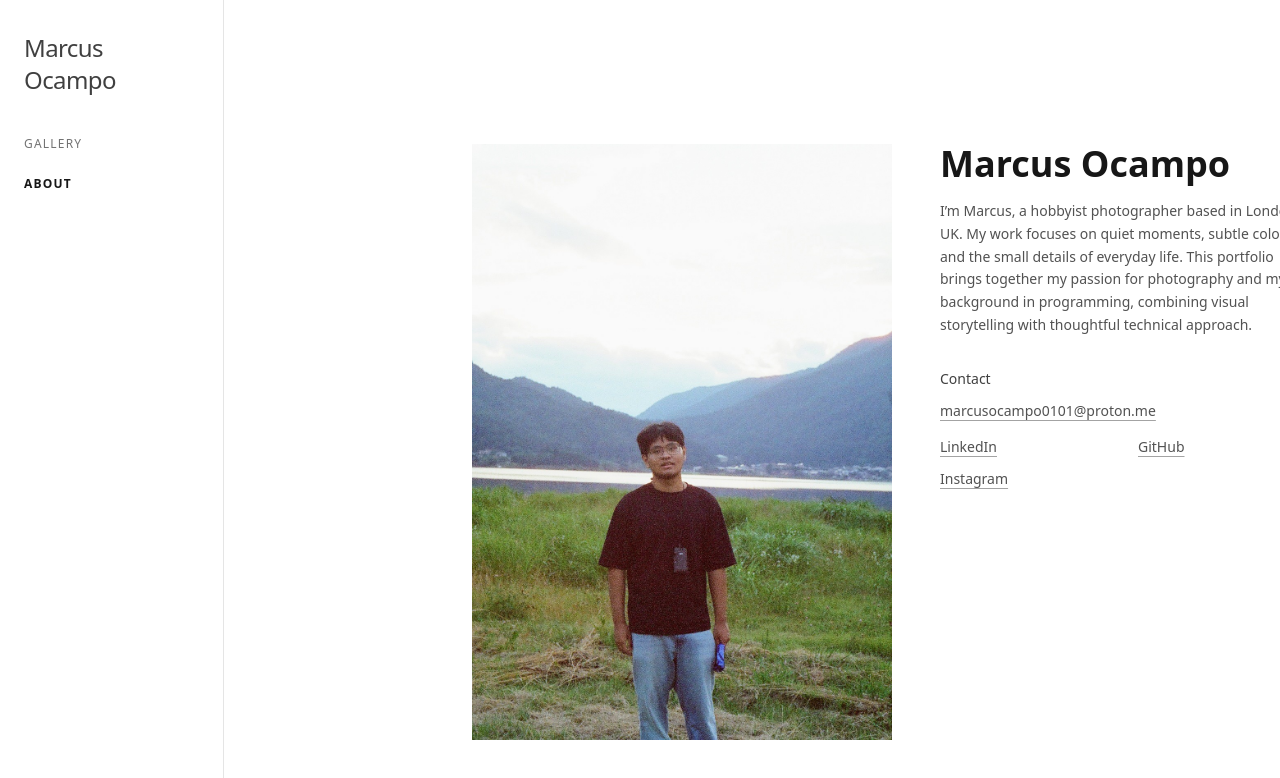
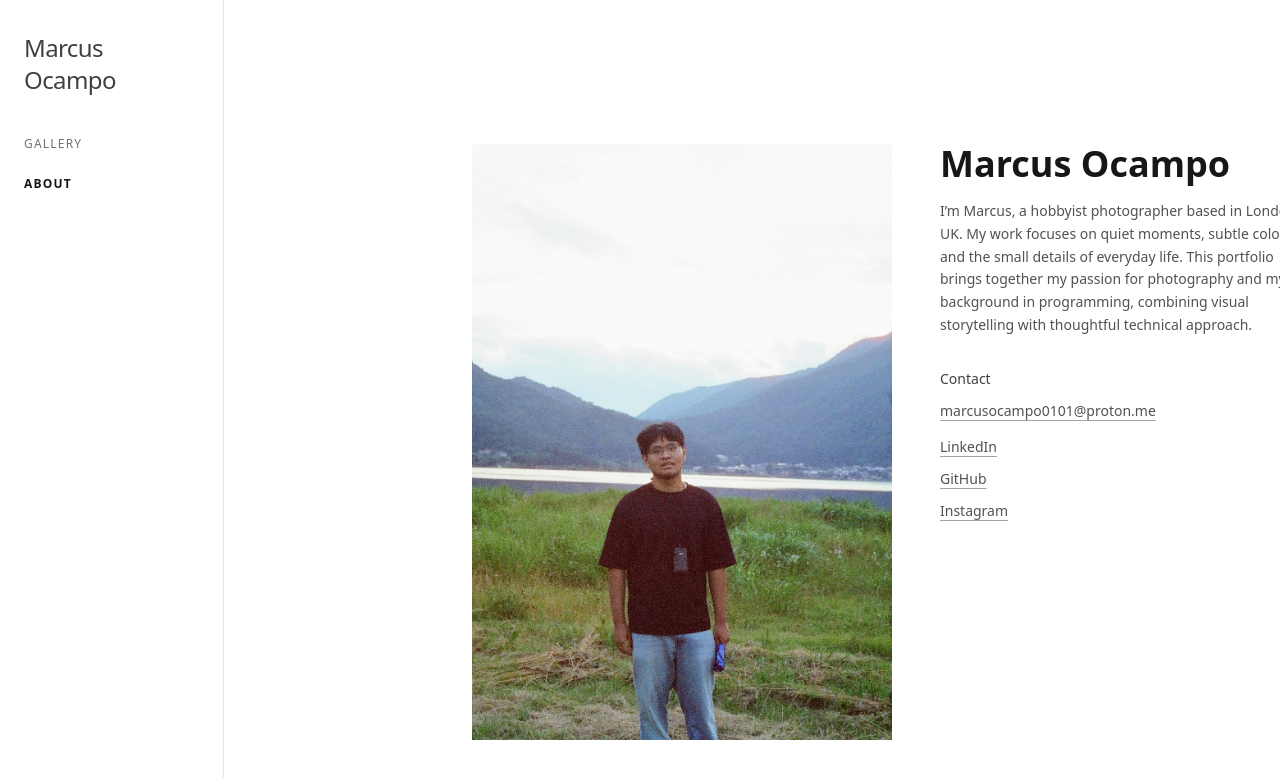
Before and after one commit to marc481/my-photo-portfolio, a React (Vite) app: page /#/about in a window 1280 px wide. Shown: the top 778 px of the page. Built offline with nearby package versions, Linux system fonts and the light colour scheme.

Commit message:
simple edit

```diff
--- a/src/components/screens/AboutScreen.tsx
+++ b/src/components/screens/AboutScreen.tsx
@@ -39,7 +39,7 @@ export default function AboutScreen() {
               </a>
 
               {/* Socials grid */}
-              <div className="mt-4 grid grid-cols-2 gap-x-6 gap-y-3 max-w-sm">
+              <div className="mt-4 grid grid-cols-1 gap-x-6 gap-y-3 max-w-sm">
                 <a
                   href="https://www.linkedin.com/in/marcus-ocampo-3435b0264/"
                   target="_blank"
```
